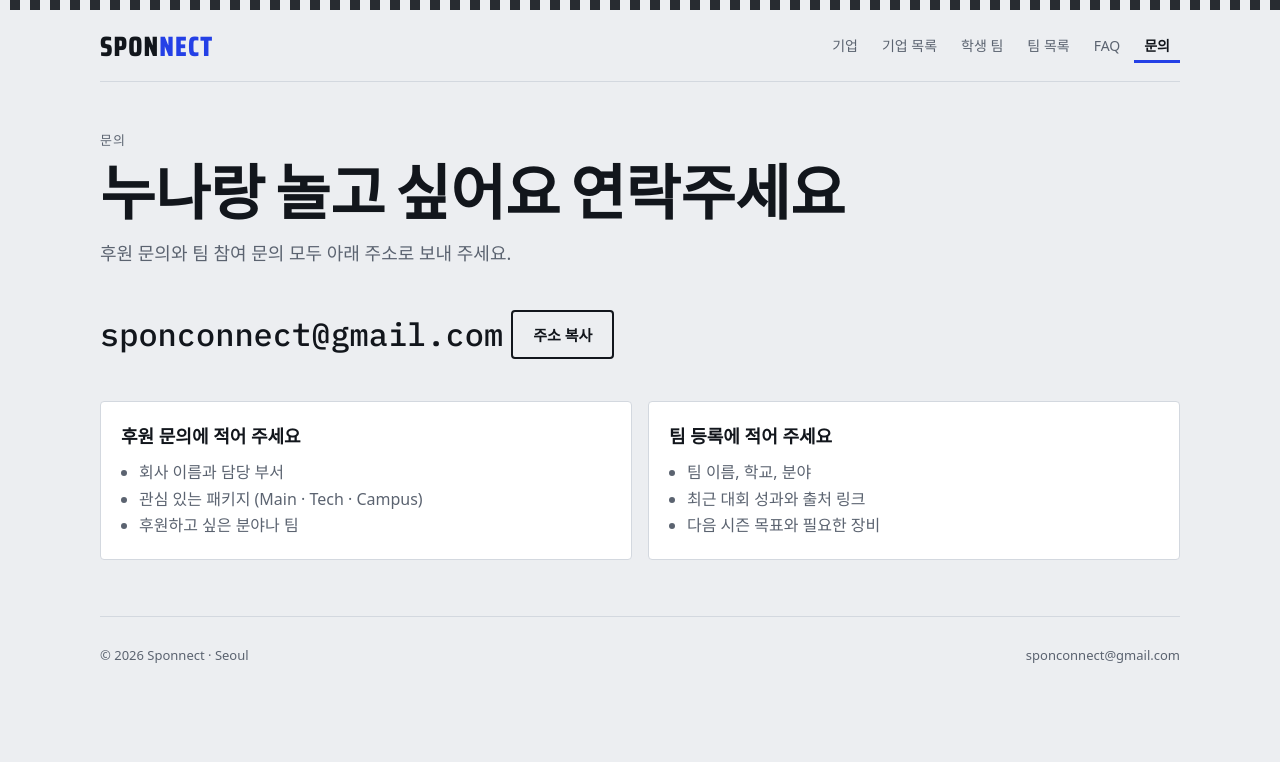
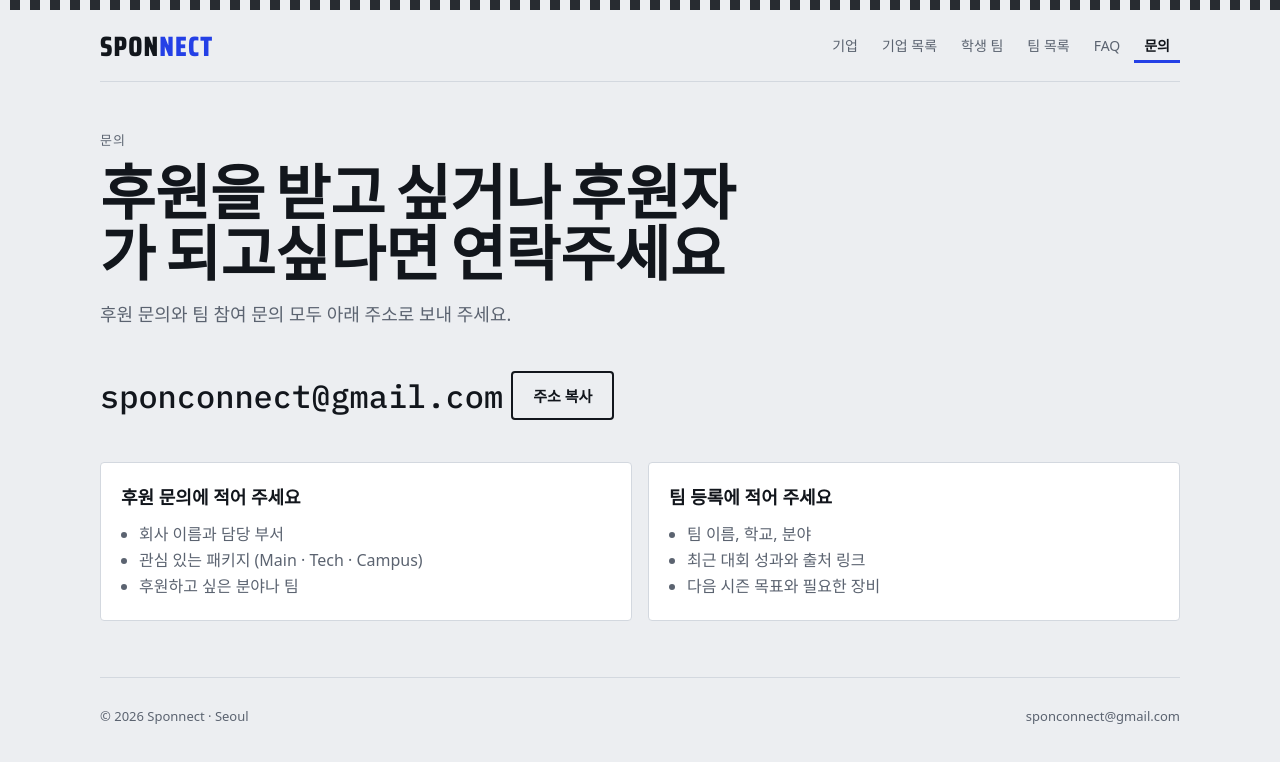
Before and after one commit to thdrbgur112/sponnect-site, a plain HTML site: page contact.html in a window 1280 px wide. Drawn offline with Linux system fonts and the light colour scheme; a web font is replaced by a local one.

Commit message:
10/7 17:10

```diff
--- a/contact.html
+++ b/contact.html
@@ -26,7 +26,7 @@
 
   <div class="page-head">
     <div class="eyebrow">문의</div>
-    <h1>누나랑 놀고 싶어요 연락주세요</h1>
+    <h1>후원을 받고 싶거나 후원자가 되고싶다면 연락주세요</h1>
     <p class="lede">후원 문의와 팀 참여 문의 모두 아래 주소로 보내 주세요.</p>
   </div>
 
```
